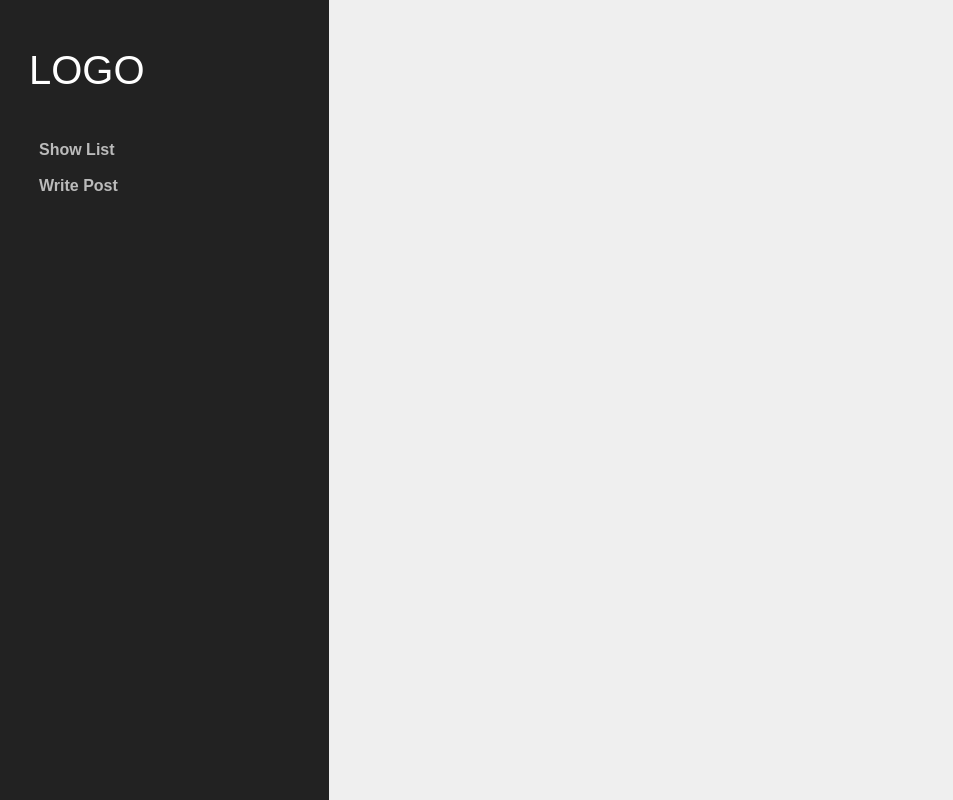
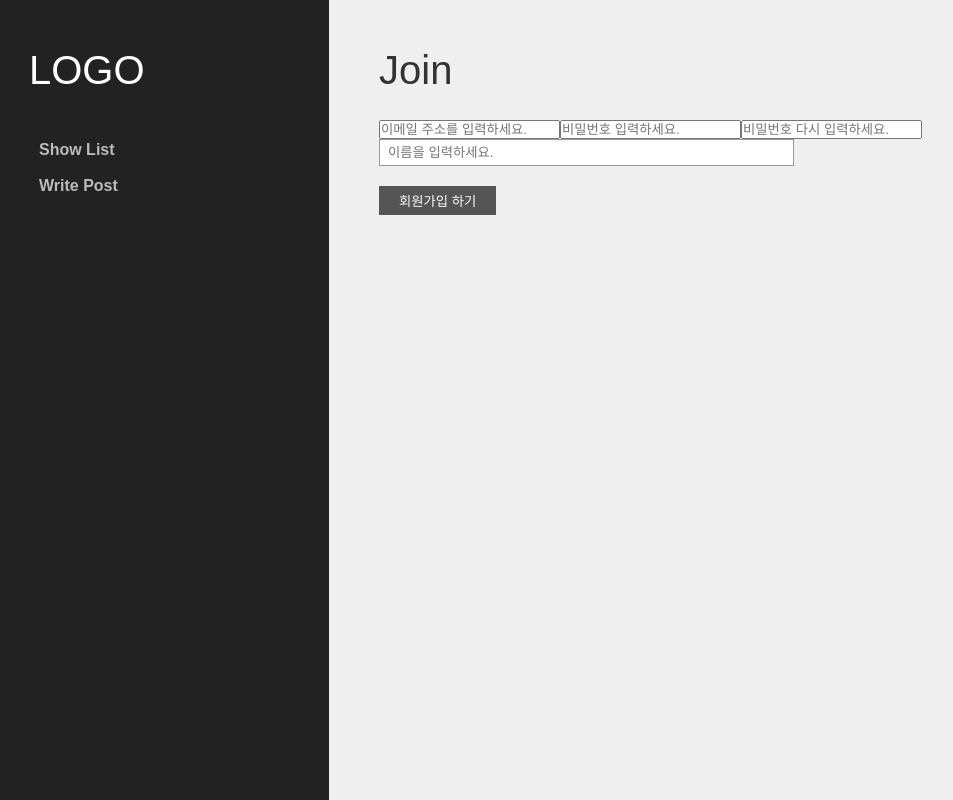
Before and after one commit to carrottechplus/react-node, a React (Create React App) app in the folder client/: page /join in a window 1280 px wide. Shown: the whole page, without its empty margins (21-974 px from the left). Built offline with nearby package versions, Linux system fonts and the light colour scheme.

Commit message:
firebase 설치 및 회원가입 페이지 작업

```diff
--- a/client/package.json
+++ b/client/package.json
@@ -5,6 +5,7 @@
   "proxy": "http://localhost:5500/",
   "dependencies": {
     "axios": "^1.4.0",
+    "firebase": "^10.1.0",
     "react": "^17.0.2",
     "react-dom": "^17.0.2",
     "react-router-dom": "^6.14.2",
--- a/client/src/App.jsx
+++ b/client/src/App.jsx
@@ -6,6 +6,7 @@ import Create from './community/Create';
 import Detail from './community/Detail';
 import GlobalStyle from './GlobalStyle';
 import Edit from './community/Edit';
+import Join from './user/Join';
 
 function App() {
 	return (
@@ -19,6 +20,7 @@ function App() {
 				<Route path='/create' element={<Create />} />
 				<Route path='/detail/:id' element={<Detail />} /> {/* :id : param */}
 				<Route path='/edit/:id' element={<Edit />} />
+				<Route path='/join' element={<Join />} />
 			</Routes>
 		</>
 	);
--- /dev/null
+++ b/client/src/firebase.js
@@ -0,0 +1,15 @@
+import firebase from 'firebase/compat/app';
+import 'firebase/compat/auth';
+
+const firebaseConfig = {
+	apiKey: 'AIzaSyCXcH6FNwbKYMKkoXVZKNHH430WcVQo3Uo',
+	authDomain: 'react-study-c0bec.firebaseapp.com',
+	projectId: 'react-study-c0bec',
+	storageBucket: 'react-study-c0bec.appspot.com',
+	messagingSenderId: '1042386048230',
+	appId: '1:1042386048230:web:e927ecd3cd6fa64287d727',
+};
+
+firebase.initializeApp(firebaseConfig);
+
+export default firebase;
--- /dev/null
+++ b/client/src/user/Join.jsx
@@ -0,0 +1,51 @@
+import { useState } from 'react';
+import Layout from '../common/Layout';
+import firebase from '../firebase';
+
+// 사용자 정보 받을 것 state에 담기
+function Join() {
+	const [Email, setEmail] = useState('');
+	const [Pwd01, setPwd01] = useState('');
+	const [Pwd02, setPwd02] = useState('');
+	const [Name, setName] = useState('');
+
+	const handleJoin = async () => {
+		if (!(Name && Email && Pwd01 && Pwd02)) return alert('모든 항목을 입력해주세요.');
+		if (Pwd01 !== Pwd02) return alert('비밀번호 항목을 동일하게 입력해주세요.');
+
+		//위의 조건을 통과하면 필요한 정보값을 firebase에 등록 처리 (import)
+		const createdUser = await firebase.auth().createUserWithEmailAndPassword(Email, Pwd01);
+		await createdUser.user.updateProfile({ displayName: Name });
+		console.log(createdUser.user);
+	};
+
+	return (
+		<Layout name={'Join'}>
+			<input
+				type='email'
+				value={Email}
+				placeholder='이메일 주소를 입력하세요.'
+				onChange={(e) => setEmail(e.target.value)}
+			/>
+			<input
+				type='password'
+				value={Pwd01}
+				placeholder='비밀번호 입력하세요.'
+				onChange={(e) => setPwd01(e.target.value)}
+			/>
+			<input
+				type='password'
+				value={Pwd02}
+				placeholder='비밀번호 다시 입력하세요.'
+				onChange={(e) => setPwd02(e.target.value)}
+			/>
+			<input type='text' value={Name} placeholder='이름을 입력하세요.' onChange={(e) => setName(e.target.value)} />
+
+			<button type='button' onClick={handleJoin}>
+				회원가입 하기
+			</button>
+		</Layout>
+	);
+}
+
+export default Join;
```
Also changed, not shown: 1 other file (tests, documents, lock files or other folders).
